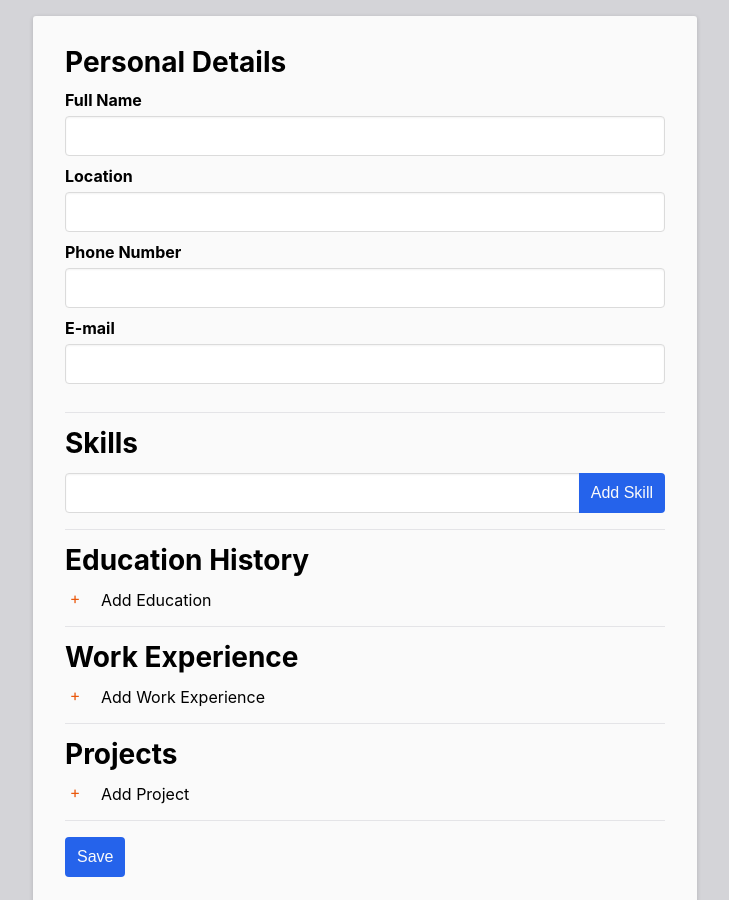
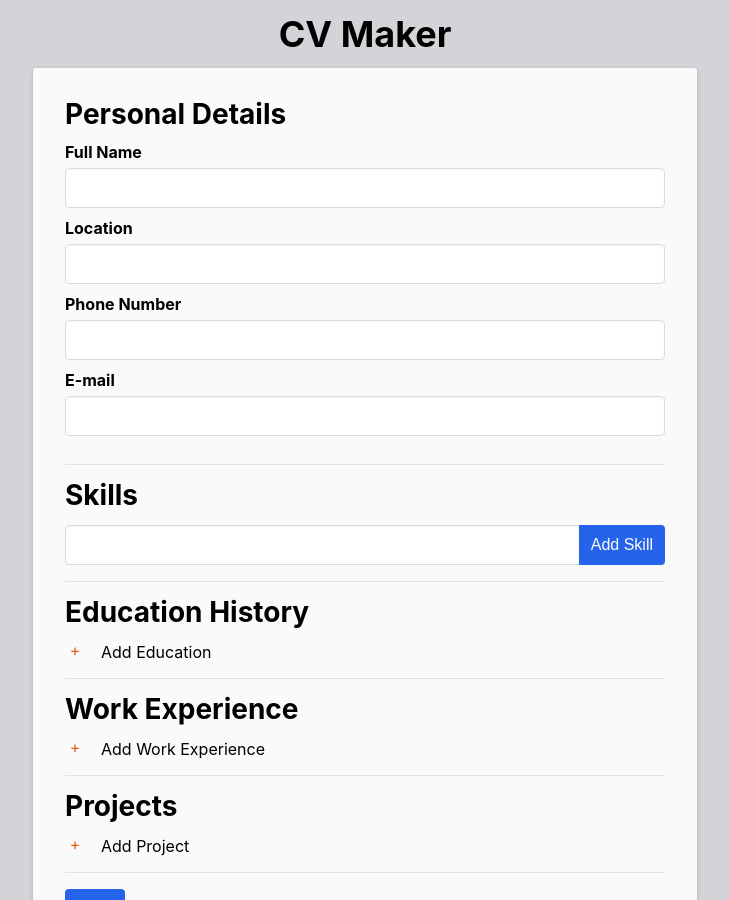
Before and after one commit to ayrt-n/cv-maker, a React (Create React App) app: page / in a window 1280 px wide. Shown: the top 900 px of the page, without its empty margins (275-1004 px from the left). Built offline with nearby package versions, Linux system fonts and the light colour scheme; the HTML template or start-up script is replaced by a standard one.

Commit message:
Add ability to switch between active Components (Form and Resume)

```diff
--- a/src/App.js
+++ b/src/App.js
@@ -8,6 +8,7 @@ class App extends Component {
     super(props);
 
     this.handleFormSubmit = this.handleFormSubmit.bind(this);
+    this.editResume = this.editResume.bind(this);
 
     this.state = {
       resumeContent: {
@@ -16,21 +17,37 @@ class App extends Component {
         educationHistory: [],
         workExperience: [],
         projects: [],
-      }
+      },
+      formActive: true,
+      edit: false,
     }
   }
 
   handleFormSubmit(newResumeContent) {
     this.setState({
-      resumeContent: newResumeContent
+      resumeContent: newResumeContent,
+      formActive: false,
     })
   }
 
+  editResume() {
+    this.setState({
+      formActive: true,
+      edit: true,
+    });
+  }
+
   render() {
+      const activeComponent = this.state.formActive
+      ? <Form resumeContent={ this.state.resumeContent } handleFormSubmit={ this.handleFormSubmit } formActive={ this.state.formActive } />
+      : <Resume resumeContent={ this.state.resumeContent } resumeHidden={ this.state.formActive } editResume={ this.editResume } />;
+
       return (
       <div className="App">
-        <Form resumeContent={ this.state.resumeContent } handleFormSubmit={ this.handleFormSubmit } />
-        <Resume resumeContent={ this.state.resumeContent }/>
+        <h1 className="App-header">CV Maker</h1>
+        <div className="App-content-container">
+          { activeComponent }
+        </div>
       </div>
     );
   }
```
